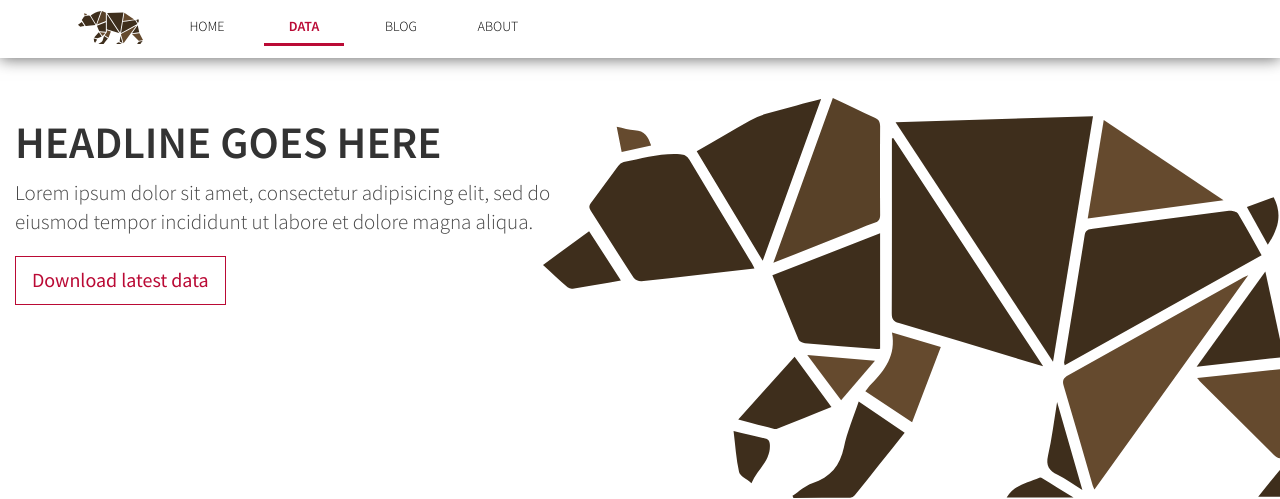
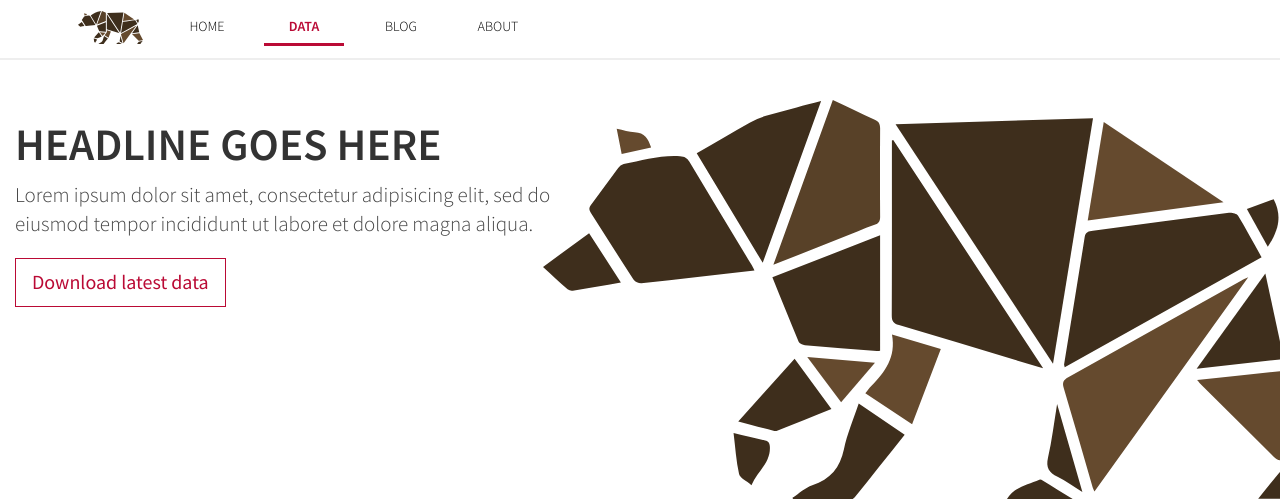
Before and after one commit to palewire/django-calaccess-downloads-website, a Django app: template calaccess_website/templates/calaccess_website/home.html in a window 1280 px wide. Shown: the top 499 px of the page. Run offline with Django 3.2, Linux system fonts and the light colour scheme; the template is opened without the code that fills it, so the values that code supplies are empty; some libraries are stand-ins or nearby versions.

Commit message:
Adjust header style

```diff
--- a/calaccess_website/static/calaccess_website/css/main.css
+++ b/calaccess_website/static/calaccess_website/css/main.css
@@ -139,7 +139,8 @@ section.chapter {
 
 /* Navbar */
 header {
-    box-shadow: 0 1px 15px #696969;
+    /*box-shadow: 0 1px 15px #696969;*/
+    border-bottom: 2px solid #eee;
     position: relative;
     z-index: 2;
 }
@@ -164,6 +165,7 @@ header .nav>li>a {
     padding-left: 0;
     padding-right: 0;
     padding-bottom: 6px;
+    transition: all 0.15s ease-in-out;
 }
 header .nav>li>a:hover,
 header .nav>li>a:focus {
```
